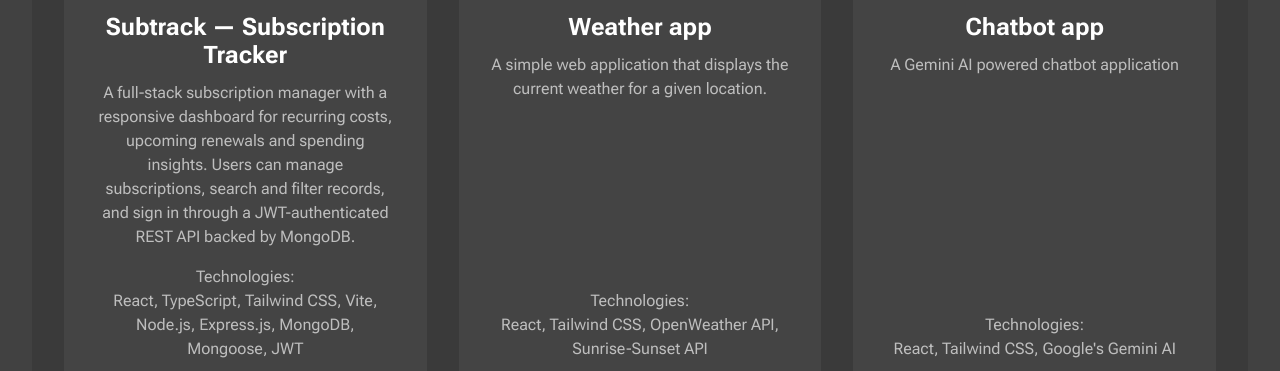
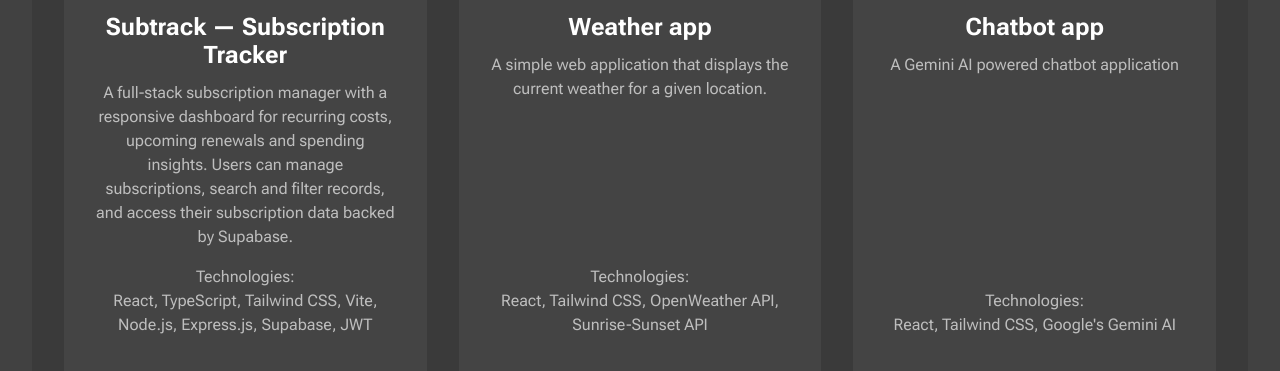
Before and after one commit to JohnFele/JohnFele.github.io, a plain HTML site: page src/pages/projects.html in a window 1280 px wide. Shown: the part 1165-1536 px from the top of the page. Drawn offline with Linux system fonts and the light colour scheme.

Commit message:
fix: identify Supabase as Subtrack's data platform

```diff
--- a/src/js/projects.json
+++ b/src/js/projects.json
@@ -3,13 +3,13 @@
     "image": "Subtrack.jpg",
     "imageAlt": "Subtrack subscription tracker sign-in page",
     "title": "Subtrack — Subscription Tracker",
-    "description": "A full-stack subscription manager with a responsive dashboard for recurring costs, upcoming renewals and spending insights. Users can manage subscriptions, search and filter records, and sign in through a JWT-authenticated REST API backed by MongoDB.",
+    "description": "A full-stack subscription manager with a responsive dashboard for recurring costs, upcoming renewals and spending insights. Users can manage subscriptions, search and filter records, and access their subscription data backed by Supabase.",
     "github": {
       "frontend": "https://github.com/JohnFele/subscription-tracker-frontend",
       "backend": "https://github.com/JohnFele/subscription-tracker"
     },
     "link": "https://johns-subscription-tracker.netlify.app/",
-    "technologies": ["React", "TypeScript", "Tailwind CSS", "Vite", "Node.js", "Express.js", "MongoDB", "Mongoose", "JWT"]
+    "technologies": ["React", "TypeScript", "Tailwind CSS", "Vite", "Node.js", "Express.js", "Supabase", "JWT"]
   },
   {
     "image": "Weather-app.png",
```
Also changed, not shown: index.html (+2 -2 lines).
